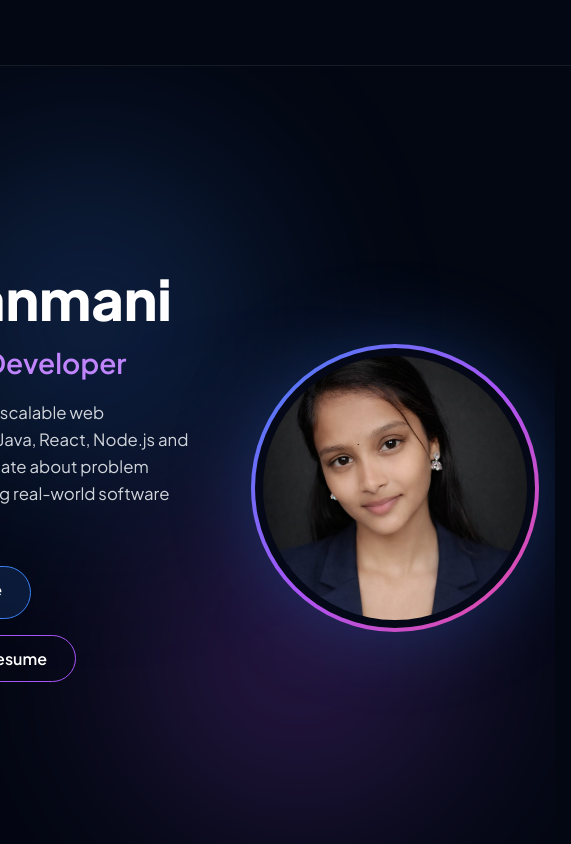
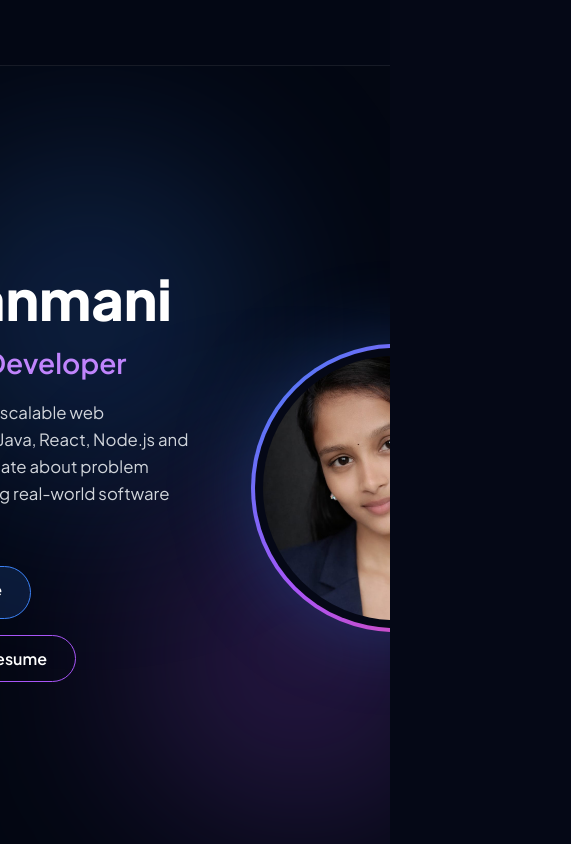
Before and after one commit to M-kanmani/My-Portfolio, a React (Vite) app: page / in a window 390 px wide. Shown: the top 844 px of the page, 571 px wide, since content can reach past the window. Built offline with nearby package versions, Linux system fonts and the light colour scheme.

Commit message:
Fix mobile view cutoff with updated full index.css

```diff
--- a/src/index.css
+++ b/src/index.css
@@ -20,6 +20,8 @@ html {
   scroll-behavior: smooth;
   scroll-padding-top: 85px;
   background-color: var(--bg-dark) !important;
+  width: 100%;
+  overflow-x: hidden;
 }
 
 body {
@@ -29,6 +31,8 @@ body {
   overflow-x: hidden;
   min-height: 100vh;
   width: 100%;
+  margin: 0;
+  padding: 0;
 }
 
 /* Entire Application Root Centering */
@@ -42,6 +46,7 @@ body {
   justify-content: flex-start;
   background-color: var(--bg-dark) !important;
   margin: 0 auto;
+  overflow-x: hidden;
 }
 
 /* Sections Layout & Alignments */
@@ -234,15 +239,39 @@ main, section {
   }
 }
 
-/* Mobile Responsive Fixes for Navbar & Sections */
+/* Mobile View Absolute Centering & Overflow Fix */
 @media (max-width: 900px) {
   header nav[style*="display: flex"] {
     display: none !important;
   }
 
-  section {
+  html, body {
+    width: 100% !important;
+    overflow-x: hidden !important;
+  }
+
+  #root {
+    width: 100% !important;
+    max-width: 100vw !important;
+    overflow-x: hidden !important;
+    align-items: center !important;
+  }
+
+  section, main {
+    width: 100% !important;
+    max-width: 100% !important;
     padding-left: 16px !important;
     padding-right: 16px !important;
+    box-sizing: border-box !important;
+    margin: 0 auto !important;
+  }
+
+  #center {
+    width: 100% !important;
+    padding: 20px 10px !important;
+    box-sizing: border-box !important;
+    align-items: center !important;
+    text-align: center !important;
   }
 }
 
```
